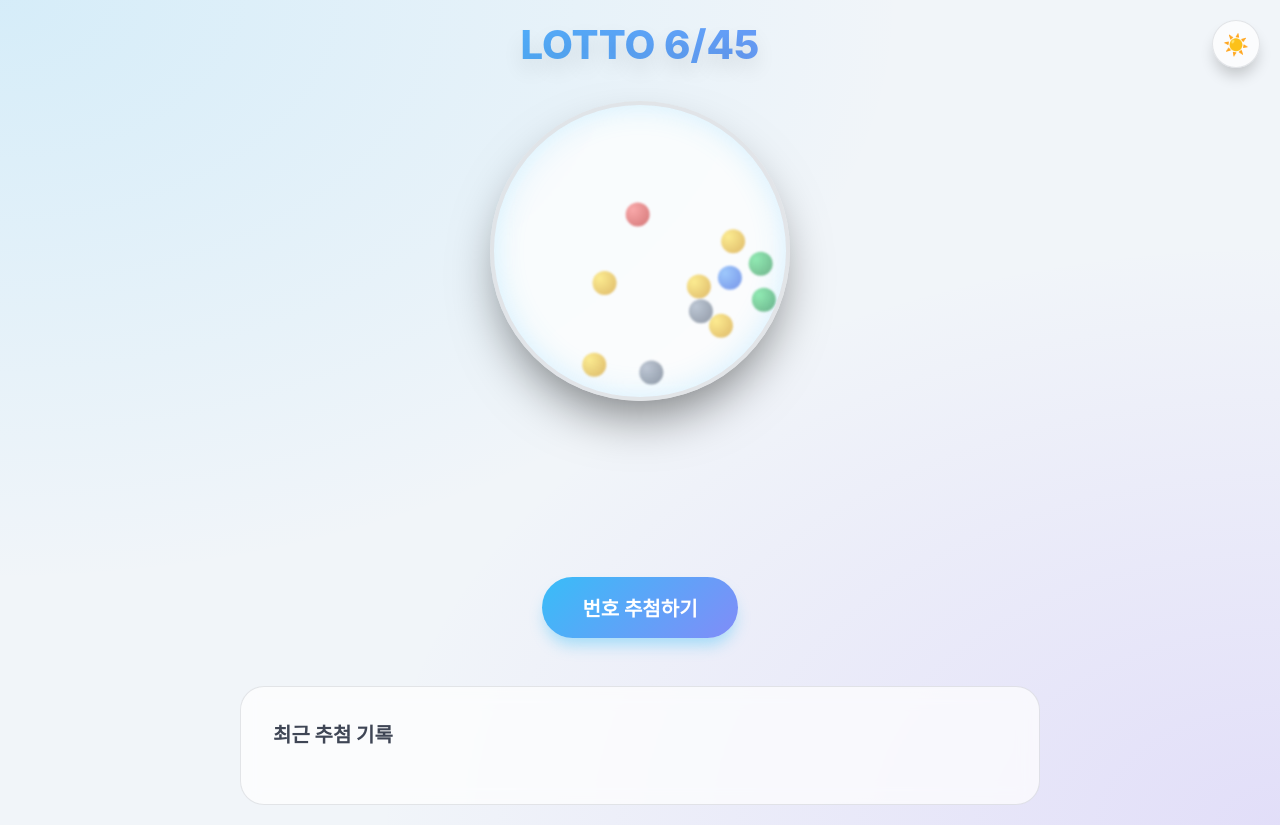
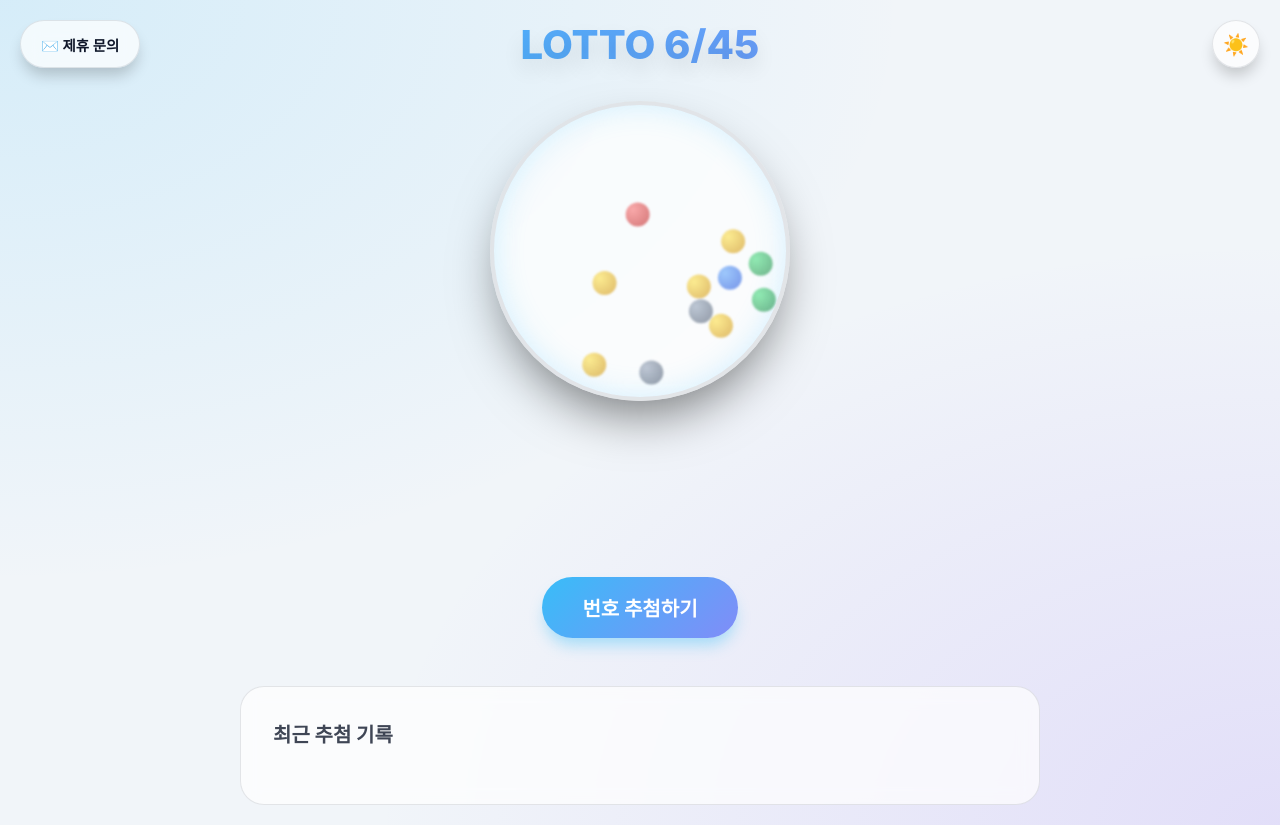
Before and after one commit to mingu0313/product-builder, a plain HTML site: page index.html in a window 1280 px wide. Drawn offline with nearby package versions, Linux system fonts and the light colour scheme.

Commit message:
feat: 메인 페이지에 제휴 문의 링크 버튼 추가
Co-Authored-By: Claude Sonnet 5 <noreply@anthropic.com>

```diff
--- a/index.html
+++ b/index.html
@@ -71,6 +71,34 @@
         }
 
         .theme-toggle:hover {
+            transform: translateY(-2px) scale(1.05);
+        }
+
+        .contact-link {
+            position: fixed;
+            top: 20px;
+            left: 20px;
+            padding: 0 1.25rem;
+            height: 48px;
+            border-radius: 9999px;
+            background: var(--card-bg);
+            border: 1px solid var(--border-color);
+            backdrop-filter: blur(10px);
+            display: flex;
+            align-items: center;
+            justify-content: center;
+            gap: 0.4rem;
+            cursor: pointer;
+            font-size: 0.9rem;
+            font-weight: 600;
+            color: var(--text-color);
+            text-decoration: none;
+            box-shadow: 0 10px 15px -3px rgba(0, 0, 0, 0.2);
+            z-index: 20;
+            transition: transform 0.2s ease;
+        }
+
+        .contact-link:hover {
             transform: translateY(-2px) scale(1.05);
         }
 
@@ -287,6 +315,7 @@
 </head>
 <body>
     <button class="theme-toggle" id="theme-toggle" onclick="toggleTheme()" aria-label="테마 전환">🌙</button>
+    <a class="contact-link" href="contact.html">✉️ 제휴 문의</a>
 
     <div class="container">
         <h1>LOTTO 6/45</h1>
```
